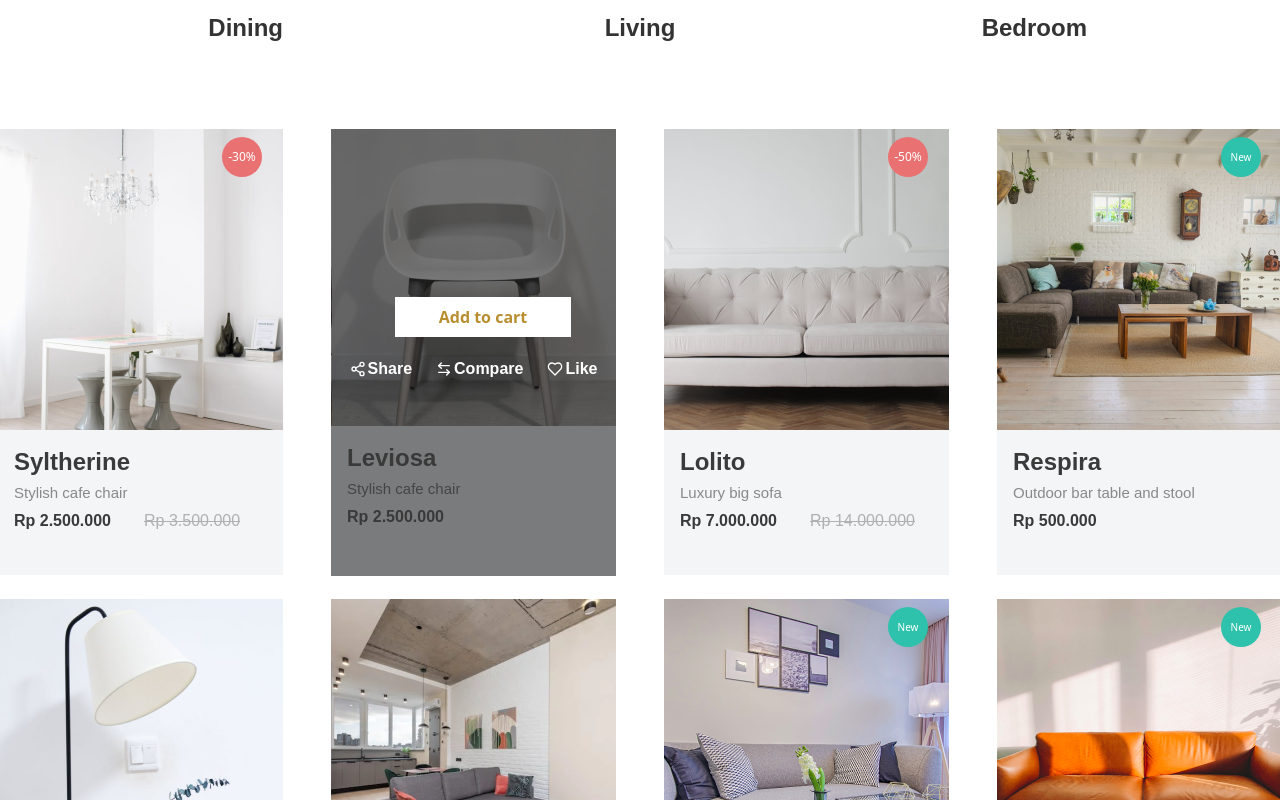
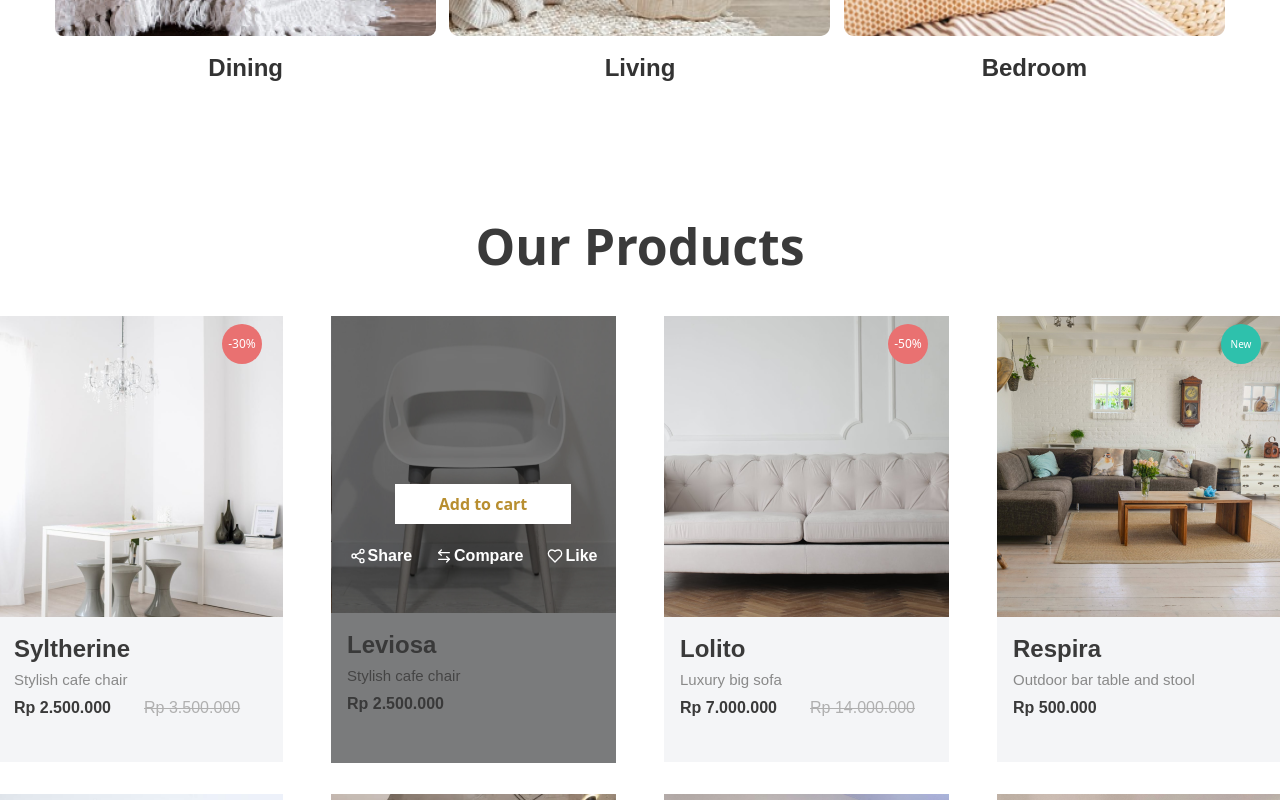
Before and after one commit to enzoguis/avengers-home, a React (Vite) app: page / in a window 1280 px wide. Shown: the part 1320-2120 px from the top of the page. Built offline with nearby package versions, Linux system fonts and the light colour scheme.

Commit message:
add our products

```diff
--- a/src/App.tsx
+++ b/src/App.tsx
@@ -9,10 +9,11 @@ import { ImagemBaixo } from './components/ImagemBaixo'
 export default function App() {
   return (
       <div className="">
-        <div className="flex flex-col items-center justify-center gap-y-6">
+        <div className="flex flex-col items-center justify-center gap-y-16">
           <BannerInicio />
           <Filtro />
-          <div className='flex flex-col items-center justify-center gap-y-6'>
+          <div className='flex flex-col items-center justify-center gap-y-8'>
+            <p className='font-bold text-[50px] text-[#3A3A3A]'>Our Products</p>
             <Cards />
             <CardsDown />
           </div>
```
